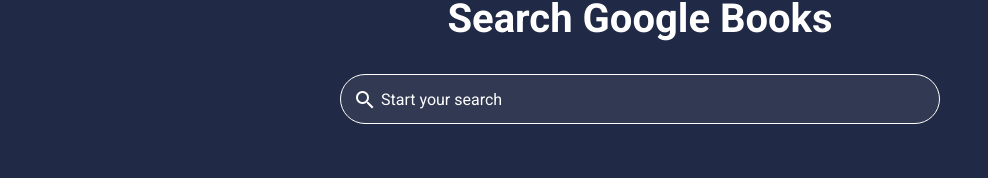
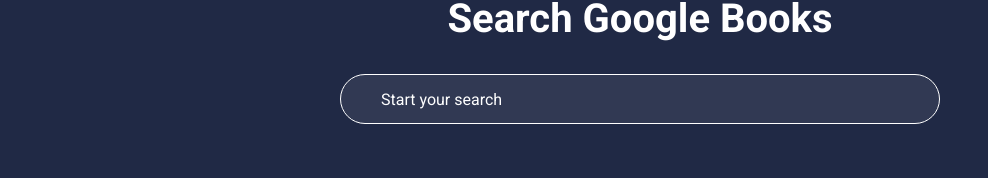
Before and after one commit to KevinNowalski/gb-search, a Nuxt app: page / in a window 1280 px wide. Shown: the part 151-329 px from the top of the page, without its empty margins (0-988 px from the left). Built offline with nearby package versions, Linux system fonts and the light colour scheme.

Commit message:
css updated

```diff
--- a/components/Search.vue
+++ b/components/Search.vue
@@ -113,7 +113,7 @@
     }
 
     .search .v-icon {
-        display: no;
+        display: none;
         margin-top: 8px;
     }
 
```
